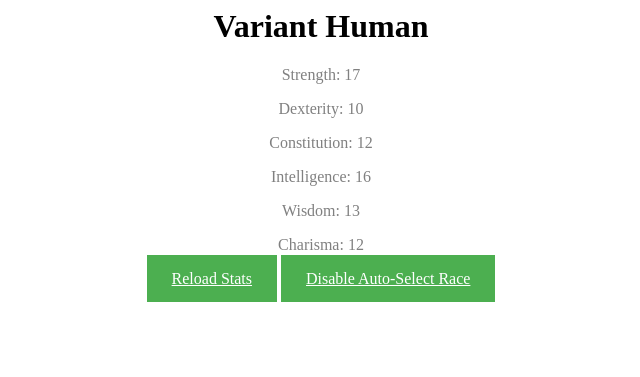
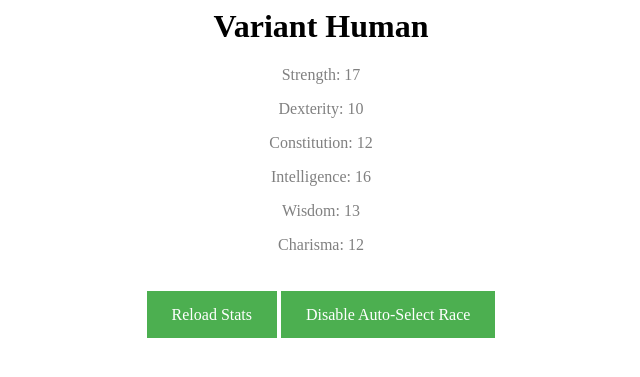
Before and after one commit to mouseexe/OneShotCharacterGenerator, a Flask app: page / in a window 1280 px wide. Shown: the top 377 px of the page, without its empty margins (319-959 px from the left). Run offline with Flask 2, Linux system fonts and the light colour scheme; some web fonts are replaced.

Commit message:
Cleaned up some buttons

```diff
--- a/templates/fullRoll.html
+++ b/templates/fullRoll.html
@@ -10,6 +10,7 @@
             text-align: center;
             font-size: 16px;
             cursor: pointer;
+            text-decoration:none;
         }
         .button:hover {
             background: green;
@@ -41,6 +42,7 @@
             <p>Intelligence: {{statInt}}</p>
             <p>Wisdom: {{statWis}}</p>
             <p>Charisma: {{statCha}}</p>
+            <br><br>
             <a href="/" class="button">Reload Stats</a>
             <a href="/stats" class="button">Disable Auto-Select Race</a>
         </div>
--- a/templates/justStats.html
+++ b/templates/justStats.html
@@ -10,6 +10,7 @@
             text-align: center;
             font-size: 16px;
             cursor: pointer;
+            text-decoration:none;
         }
         .button:hover {
             background: green;
@@ -40,6 +41,7 @@
             <p>Intelligence: {{statInt}}</p>
             <p>Wisdom: {{statWis}}</p>
             <p>Charisma: {{statCha}}</p>
+            <br><br>
             <a href="../stats" class="button">Reload Stats</a>
             <a href="../" class="button">Auto-Select Race</a>
         </div>
```
